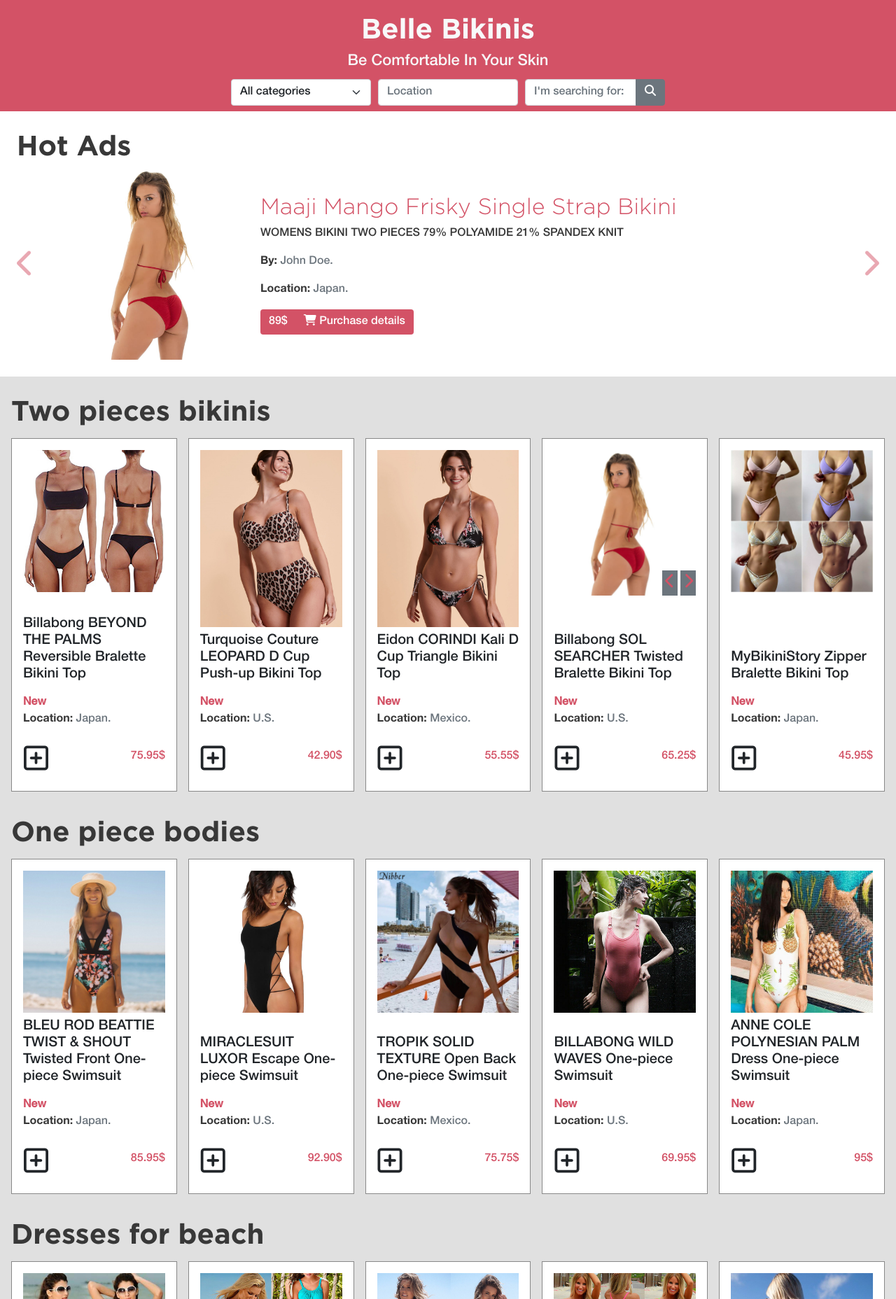
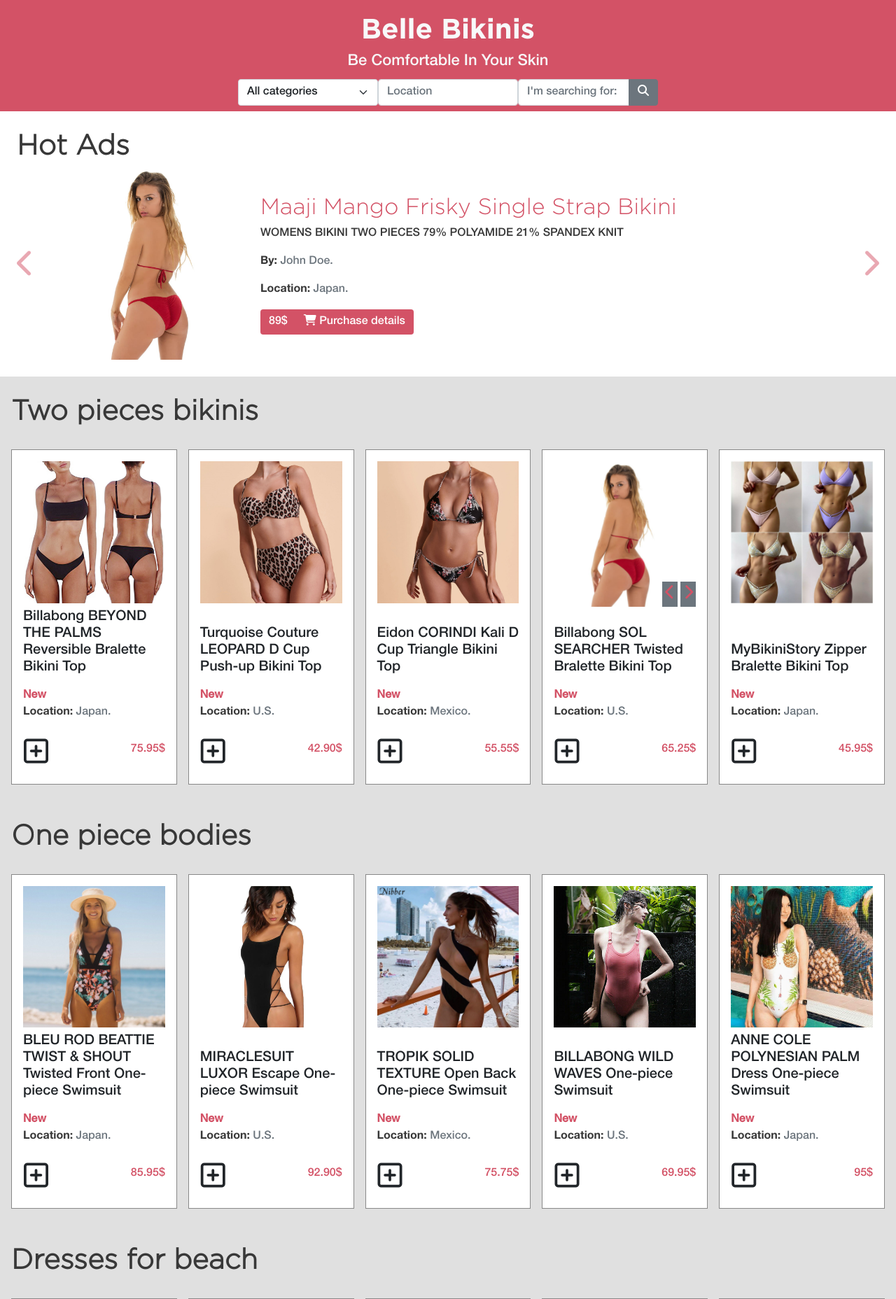
Before and after one commit to carlos-osorio-developer/carlos-osorio-developer.github.io, a PHP site: page / in a window 1280 px wide. Shown: the part 60-1916 px from the top of the page at 70% size. Run offline with PHP 8.4, Linux system fonts and the light colour scheme; some libraries are stand-ins or nearby versions.

Commit message:
Update week4 Microverse capstone project

```diff
--- a/mv-week4-htmlcapstone/assets/css/scss/_search.scss
+++ b/mv-week4-htmlcapstone/assets/css/scss/_search.scss
@@ -17,10 +17,7 @@
 }
 
 .carousel-img {
-  max-width: 300px;
-  width: 90%;
-
-  img {
-    width: 100%;
-  }
+  max-width: 250px;
+  width: 250px;
+  height: 250px;
 }
--- a/mv-week4-htmlcapstone/assets/css/scss/styles.scss
+++ b/mv-week4-htmlcapstone/assets/css/scss/styles.scss
@@ -138,7 +138,7 @@ header {
 
 .searchbar {
   width: 200px;
-  margin: 0 5px;
+  margin: 0;
 }
 
 /* Hots ads ===================== */
@@ -195,7 +195,7 @@ footer {
 }
 
 .user-options-item {
-  width: 150px;
+  width: 111px;
 }
 
 .footer-nav,
--- a/mv-week4-htmlcapstone/assets/css/styles.css
+++ b/mv-week4-htmlcapstone/assets/css/styles.css
@@ -217,7 +222,7 @@ header .text-muted:hover {
 
 .searchbar {
   width: 200px;
-  margin: 0 5px;
+  margin: 0;
 }
 
 /* Hots ads ===================== */
--- a/mv-week4-htmlcapstone/index.html
+++ b/mv-week4-htmlcapstone/index.html
@@ -48,7 +48,7 @@
     </section>
     <main>
         <section id="carouselHotAds" class="carousel slide container-fluid p-4" data-bs-ride="carousel">
-            <h1>Hot Ads</h1>
+            <h2 class="xxl-txt fw-bold">Hot Ads</h2>
             <div class="carousel-inner">
                 <div class="carousel-item active px-5">
                     <div class="carousel-container d-md-flex flex-md-row flex-nowrap">
@@ -105,10 +105,10 @@
                 </button>
             </div>
         </section>
-        <section id="Bikinis" class="m-4 mx-lg-2">
-            <h1 class="px-2">Two pieces bikinis</h1>
+        <section class="m-4 mx-lg-2">
+            <h2 class="xxl-txt fw-bold px-2">Two pieces bikinis</h2>
             <div class="d-md-flex flex-wrap justify-content-center">
-                <div class="item-prev m-2 p-3">
+                <div class="item-prev m-2 my-4 p-4 p-lg-3">
                 <a href="#"><img class="container-fluid p-0" src="./assets/img/item1.jpg" alt="black bikini"></a>
                 <div>
                 <a href="#" class="text-dark"><h3 class="py-2">Billabong BEYOND THE PALMS Reversible Bralette Bikini Top</h3></a>
@@ -127,7 +127,7 @@
                 </div>
                 </div>
                 </div>
-                <div class="item-prev m-2 p-3">
+                <div class="item-prev m-2 my-4 p-4 p-lg-3">
                     <a href="#"><img class="container-fluid p-0" src="./assets/img/item2.jpg" alt="leopard bikini"></a>
                     <div>
                 <a href="#" class="text-dark"><h3 class="py-2">Turquoise Couture LEOPARD D Cup Push-up Bikini Top</h3></a>
@@ -146,7 +146,7 @@
                     </div>
                 </div>
                 </div>
-                <div class="item-prev m-2 p-3">
+                <div class="item-prev m-2 my-4 p-4 p-lg-3">
                     <a href="#"><img class="container-fluid p-0" src="./assets/img/item3.jpg" alt="flowers bikini"></a>
                     <div>
                         <a href="#" class="text-dark"><h3 class="py-2">Eidon CORINDI Kali D Cup Triangle Bikini Top</h3></a>
@@ -165,7 +165,7 @@
                         </div>
                     </div>
                 </div>
-                <div class="item-prev m-2 p-3">
+                <div class="item-prev m-2 my-4 p-4 p-lg-3">
                     <div id="CarouselBikini" class="carousel slide">
                         <div class="carousel-inner">
                             <div class="carousel-item active"><a href="#"><img class="container-fluid p-0" src="./assets/img/item4.jpg" alt="red bikini"></a></div>
@@ -199,7 +199,7 @@
                         </div>
                     </div>
                 </div>
-                <div class="item-prev m-2 p-3 d-none d-xl-flex">
+                <div class="item-prev m-2 my-4 p-4 p-lg-3 d-none d-xl-flex">
                     <a href="#"><img class="container-fluid p-0" src="./assets/img/item5.webp" alt="black bikini"></a>
                     <div>
                         <a href="#" class="text-dark"><h3 class="py-2">MyBikiniStory Zipper Bralette Bikini Top</h3></a>
@@ -220,10 +220,10 @@
                 </div>
             </div>
         </section>
-        <section id="Bodys" class="m-4 mx-lg-2">
-            <h1 class="px-2">One piece bodies</h1>
+        <section class="m-4 mx-lg-2">
+            <h2 class="xxl-txt fw-bold px-2">One piece bodies</h2>
             <div class="d-md-flex flex-wrap justify-content-center">
-                <div class="item-prev m-2 p-3">
+                <div class="item-prev m-2 my-4 p-4 p-lg-3">
                 <a href="#"><img class="container-fluid p-0" src="./assets/img/body1.jpg" alt="black bikini"></a>
                 <div>
                 <a href="#" class="text-dark"><h3 class="py-2">BLEU ROD BEATTIE TWIST & SHOUT Twisted Front One-piece Swimsuit</h3></a>
@@ -242,7 +242,7 @@
                 </div>
                 </div>
                 </div>
-                <div class="item-prev m-2 p-3">
+                <div class="item-prev m-2 my-4 p-4 p-lg-3">
                     <a href="#"><img class="container-fluid p-0" src="./assets/img/body2.jpg" alt="leopard bikini"></a>
                     <div>
                 <a href="#" class="text-dark"><h3 class="py-2">MIRACLESUIT LUXOR Escape One-piece Swimsuit</h3></a>
@@ -261,7 +261,7 @@
                     </div>
                 </div>
                 </div>
-                <div class="item-prev m-2 p-3">
+                <div class="item-prev m-2 my-4 p-4 p-lg-3">
                     <a href="#"><img class="container-fluid p-0" src="./assets/img/body3.webp" alt="flowers bikini"></a>
                     <div>
                 <a href="#" class="text-dark"><h3 class="py-2">TROPIK SOLID TEXTURE Open Back One-piece Swimsuit</h3></a>
@@ -280,7 +280,7 @@
                     </div>
                 </div>
                 </div>
-                <div class="item-prev m-2 p-3">
+                <div class="item-prev m-2 my-4 p-4 p-lg-3">
                     <a href="#"><img class="container-fluid p-0" src="./assets/img/body4.jpg" alt="red bikini"></a>
                     <div>
                 <a href="#" class="text-dark"><h3 class="py-2">BILLABONG WILD WAVES One-piece Swimsuit</h3></a>
@@ -299,7 +299,7 @@
                     </div>
                 </div>
                 </div>
-                <div class="item-prev m-2 p-3 d-none d-xl-flex">
+                <div class="item-prev m-2 my-4 p-4 p-lg-3 d-none d-xl-flex">
                     <a href="#"><img class="container-fluid p-0" src="./assets/img/body5.jpg" alt="black bikini"></a>
                     <div>
                 <a href="#" class="text-dark"><h3 class="py-2">ANNE COLE POLYNESIAN PALM Dress One-piece Swimsuit</h3></a>
@@ -320,10 +320,10 @@
                 </div>
             </div>
         </section>
-        <section id="Beach-Dresses" class="m-4 mx-lg-2">
-            <h1 class="px-2">Dresses for beach</h1>
+        <section class="m-4 mx-lg-2">
+            <h2 class="xxl-txt fw-bold px-2">Dresses for beach</h2>
             <div class="d-md-flex flex-wrap justify-content-center">
-                <div class="item-prev m-2 p-3">
+                <div class="item-prev m-2 my-4 p-4 p-lg-3">
                     <div id="CarouselDress" class="carousel slide">
                         <div class="carousel-inner">
                             <div class="carousel-item active"><a href="#"><img class="container-fluid p-0" src="./assets/img/dress1.jpg" alt="red bikini"></a></div>
@@ -357,7 +357,7 @@
                     </div>
                 </div>
                 </div>
-                <div class="item-prev m-2 p-3">
+                <div class="item-prev m-2 my-4 p-4 p-lg-3">
                     <a href="#"><img class="container-fluid p-0" src="./assets/img/dress2.webp" alt="leopard bikini"></a>
                     <div>
                 <a href="#" class="text-dark"><h3 class="py-2">O'NEILL SALTWATER Short Dress</h3></a>
@@ -376,7 +376,7 @@
                     </div>
                 </div>
                 </div>
-                <div class="item-prev m-2 p-3">
+                <div class="item-prev m-2 my-4 p-4 p-lg-3">
                     <a href="#"><img class="container-fluid p-0" src="./assets/img/dress3.jpg" alt="flowers bikini"></a>
                     <div>
                 <a href="#" class="text-dark"><h3 class="py-2">TROPIK Striped Kimono</h3></a>
@@ -395,7 +395,7 @@
                     </div>
                 </div>
                 </div>
-                <div class="item-prev m-2 p-3">
+                <div class="item-prev m-2 my-4 p-4 p-lg-3">
                     <a href="#"><img class="container-fluid p-0" src="./assets/img/dress4.jpg" alt="red bikini"></a>
                     <div>
                 <a href="#" class="text-dark"><h3 class="py-2">RIP CURL SOL Jumpsuit</h3></a>
@@ -414,7 +414,7 @@
                     </div>
                 </div>
                 </div>
-                <div class="item-prev m-2 p-3 d-none d-xl-flex">
+                <div class="item-prev m-2 my-4 p-4 p-lg-3 d-none d-xl-flex">
                     <a href="#"><img class="container-fluid p-0" src="./assets/img/dress5.jpg" alt="black bikini"></a>
                     <div>
                 <a href="#" class="text-dark"><h3 class="py-2">TURQUOISE COUTURE Ribbed Long Sleeve Dress</h3></a>
--- a/mv-week4-htmlcapstone/search.html
+++ b/mv-week4-htmlcapstone/search.html
@@ -185,7 +185,7 @@
             <nav aria-label="page-navigation">
                 <ul class="pagination justify-content-center">
                   <li class="page-item"><a class="page-link pink" href="#">Previous</a></li>
-                  <li class="page-item"><a class="page-link pink" href="#">1</a></li>
+                  <li class="page-item active"><a class="page-link pink" href="#">1</a></li>
                   <li class="page-item"><a class="page-link pink" href="#">2</a></li>
                   <li class="page-item"><a class="page-link pink" href="#">3</a></li>
                   <li class="page-item"><a class="page-link pink" href="#">Next</a></li>
```
Also changed, not shown: other parts of mv-week4-htmlcapstone/assets/css/styles.css (+19 -15 lines), mv-week4-htmlcapstone/assets/img/dress5.jpg, mv-week4-htmlcapstone/assets/img/item2.jpg, mv-week4-htmlcapstone/assets/img/item3.jpg, 1 other file. Lines whose indentation alone changed are shown as unchanged.
